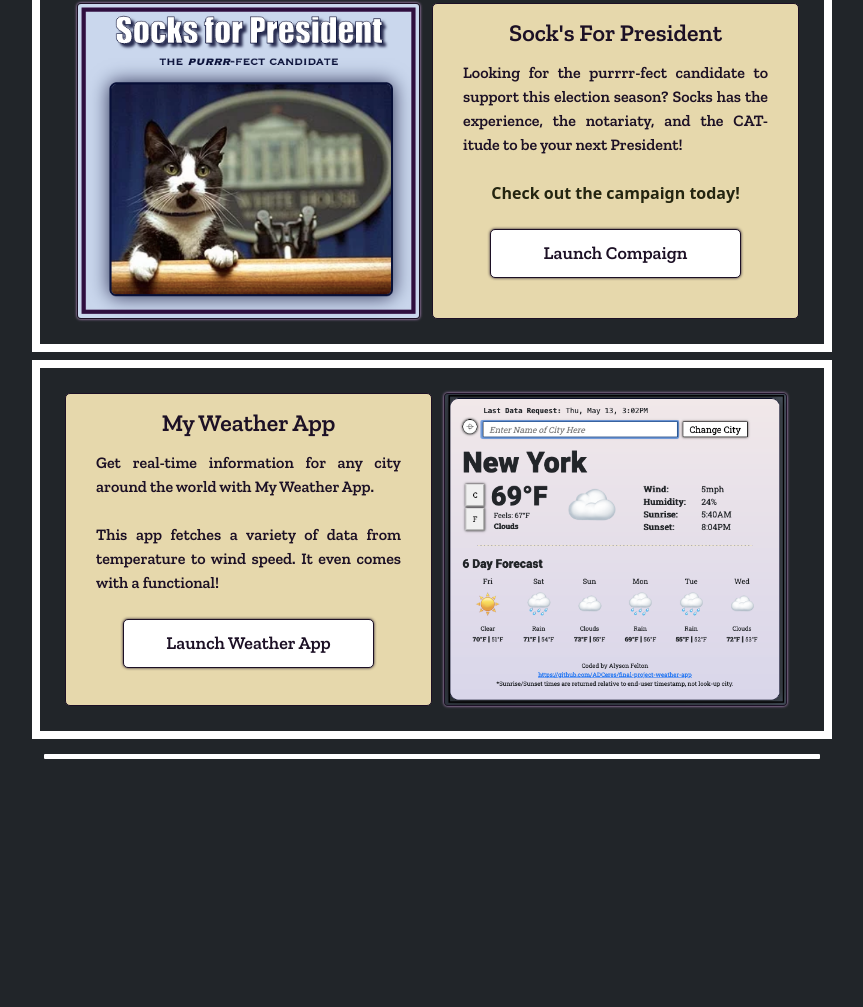
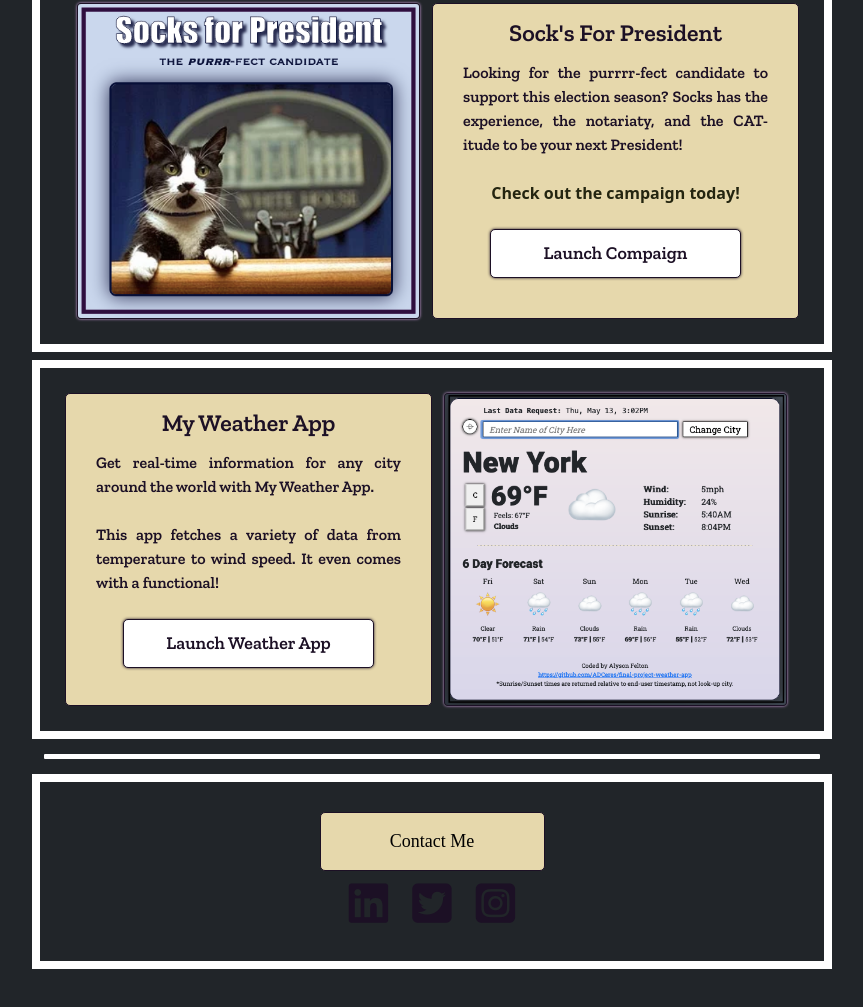
Before and after one commit to ADCeres/my-portfolio-project, a plain HTML site: page index.html in a window 1280 px wide. Shown: the part 676-1683 px from the top of the page, without its empty margins (208-1071 px from the left). Before the commit the page ends 1522 px from the top, so only its background shows below. Drawn offline with nearby package versions, Linux system fonts and the light colour scheme; a web font is replaced by a local one.

Commit message:
Contact Footer Finalized

```diff
--- a/index.html
+++ b/index.html
@@ -198,6 +198,38 @@
       </div>
 
       <hr class="hr-new" />
+
+      <div class="row row-container">
+        <button
+          href="mailto:myemailaddress@gmail.com"
+          class="contact-me-footer"
+        >
+          Contact Me
+        </button>
+        <span class="contact-links button-center">
+          <a
+            href="https://www.linkedin.com/in/alysonfelton"
+            class="hover-style contact-links"
+            target="_blank"
+          >
+            <i class="fab fa-linkedin icon-styling"></i>
+          </a>
+          <a
+            href="https://www.twitter.com"
+            class="hover-style contact-links"
+            target="_blank"
+          >
+            <i class="fab fa-twitter-square icon-styling"></i>
+          </a>
+          <a
+            href="https://www.instagram.com"
+            class="hover-style contact-links"
+            target="_blank"
+          >
+            <i class="fab fa-instagram-square icon-styling"></i>
+          </a>
+        </span>
+      </div>
       <br />
       <br />
       <br />
--- a/src/styles.css
+++ b/src/styles.css
@@ -45,6 +45,10 @@ body {
 @media (max-width: 768px) {
   .navbar-styling:hover {
     background: none;
+  }
+
+  h1.name-design {
+    font-size: 45px;
   }
 }
 
@@ -291,3 +295,29 @@ h5 {
   padding: 10px;
   text-decoration: none;
 }
+
+.button-center {
+  margin: 0px auto;
+  text-align: center;
+  align-items: center;
+}
+
+.contact-me-footer {
+  border: 1px solid #1c1025;
+  border-radius: 5px;
+  padding: 15px 25px;
+  font-family: "Reggae One";
+  font-size: 18px;
+  transition: all 150ms ease;
+  display: block;
+  margin: 0px auto;
+  margin-top: 5px;
+  width: 225px;
+  background: rgb(230, 216, 172);
+}
+
+.contact-me-footer:hover {
+  background: #1c1025;
+  border-radius: 5px;
+  border: 1px solid #fff;
+}
```
Also changed, not shown: about.html (+31 -4 lines).
